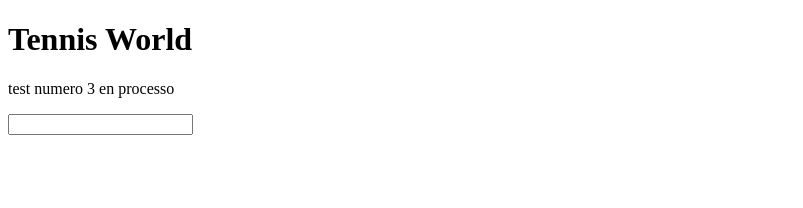
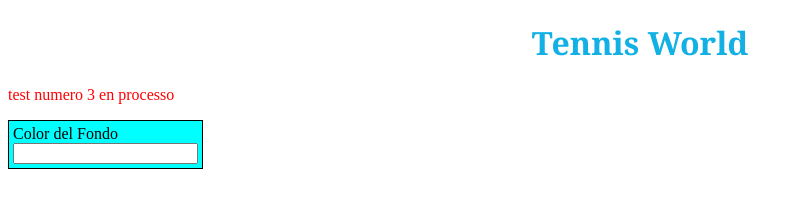
Before and after one commit to new-age-dev/incommerce, a plain HTML site: page index.html in a window 1280 px wide. Shown: the whole page, without its empty margins (0-803 px from the left). Drawn offline with Linux system fonts and the light colour scheme.

Commit message:
add una caja para el cambia fondos

```diff
--- a/index.html
+++ b/index.html
@@ -4,7 +4,10 @@
     <meta charset="UTF-8" />
     <meta http-equiv="X-UA-Compatible" content="IE=edge" />
     <meta name="viewport" content="width=device-width, initial-scale=1.0" />
+    <link rel="stylesheet" href="style.css">
+
     <title>Tennis World</title>
+
     <style></style>
   </head>
 
@@ -16,7 +19,10 @@
 
 
 
+    <div class="div-cambia-fondo">
+
       <form class="color" name="f">
+       <label class="label-cambia-fondo" for="a">Color del Fondo</label><br>
        <input type="text" name="a" onkeyup="myFunction()" />
       </form>
 
@@ -26,6 +32,7 @@
         document.body.style.backgroundColor = f.a.value;
        }
       </script>
+    </div>
 
 
   </body>
--- a/style.css
+++ b/style.css
@@ -1,2 +1,21 @@
+h1 {
+    color:rgb(18, 176, 229);
+    text-align: center;
+    font-family:Georgia, 'Times New Roman', Times, serif;
+}
 
-p {color:red;}
+.div-cambia-fondo {
+    background-color: aqua;
+    display: inline-block;
+    padding: 4px;
+    border: 1px solid black;
+}
+
+.label-cambia-fondo {
+    float: center;
+
+}
+
+p {
+    color:red;
+}
```
Lines whose indentation alone changed are shown as unchanged.
